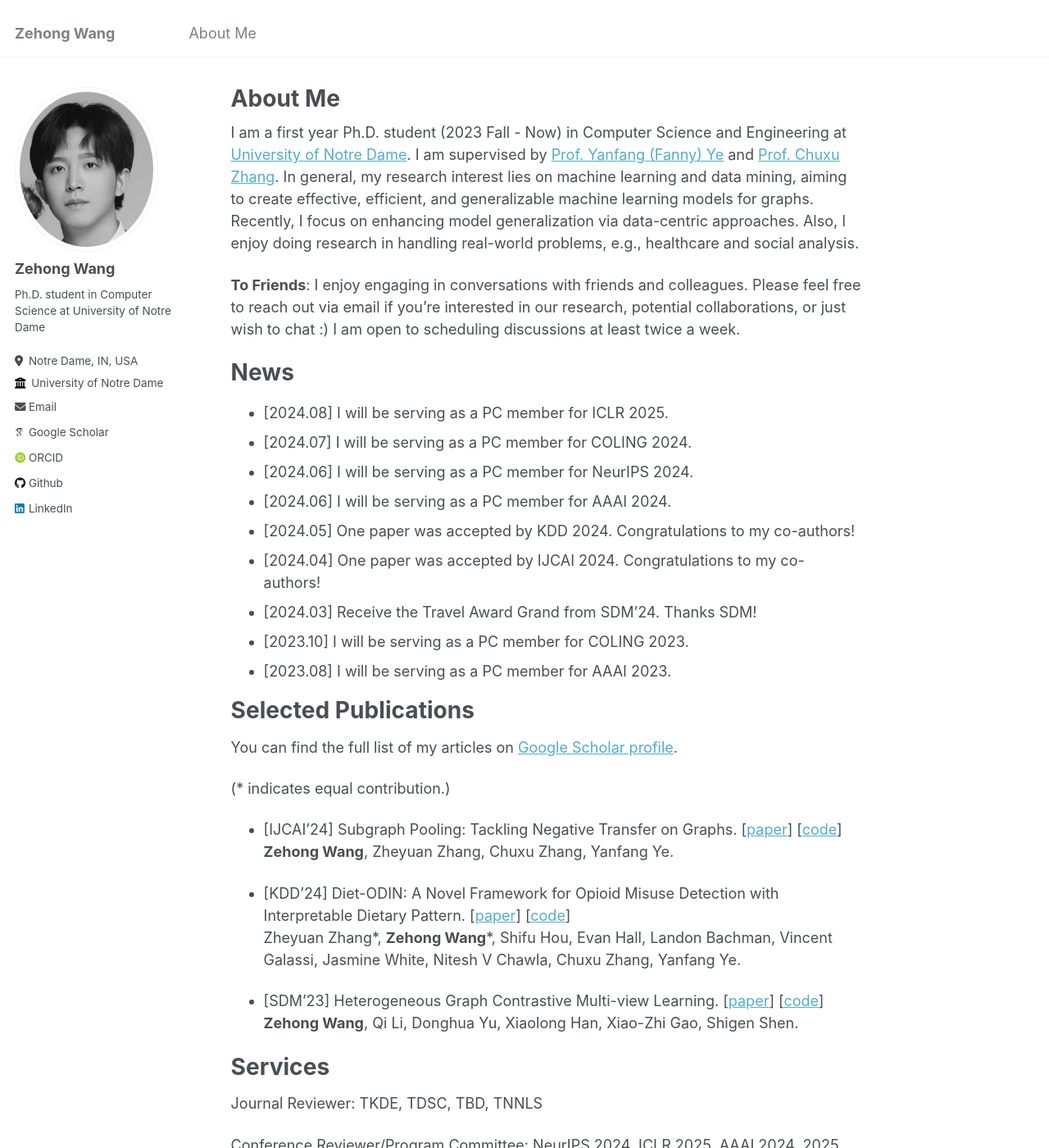
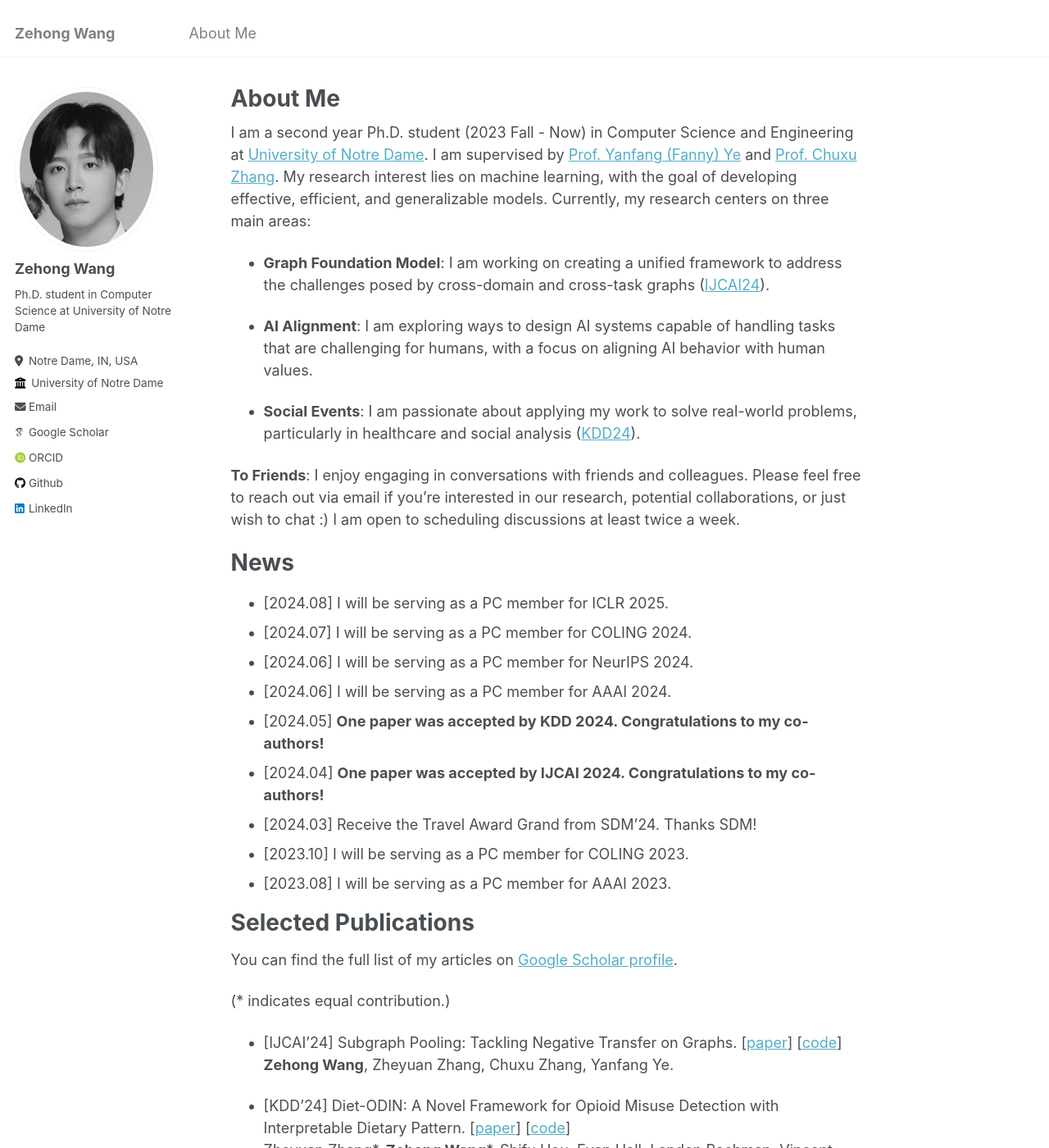
Before and after one commit to Zehong-Wang/Zehong-Wang.github.io, a Jekyll site: the page built from _pages/about.md, in a window 1280 px wide and 1400 px high. Shown: the whole window at 82% size. Built offline with Jekyll 4.4.1, drawn with Linux system fonts in a browser that asks for light colours; some web fonts are replaced.

Commit message:
update profile

```diff
--- a/_pages/about.md
+++ b/_pages/about.md
@@ -7,10 +7,16 @@ redirect_from:
   - /about.html
 ---
 
-I am a first year Ph.D. student (2023 Fall - Now) in Computer Science and Engineering at [University of Notre Dame](https://www.nd.edu/). I am supervised by [Prof. Yanfang (Fanny) Ye](http://yes-lab.org/) and [Prof. Chuxu Zhang](https://chuxuzhang.github.io/). In general, my research interest lies on machine learning and data mining, aiming to create effective, efficient, and generalizable machine learning models for graphs. Recently, I focus on enhancing model generalization via data-centric approaches. Also, I enjoy doing research in handling real-world problems, e.g., healthcare and social analysis.
+I am a second year Ph.D. student (2023 Fall - Now) in Computer Science and Engineering at [University of Notre Dame](https://www.nd.edu/). I am supervised by [Prof. Yanfang (Fanny) Ye](http://yes-lab.org/) and [Prof. Chuxu Zhang](https://chuxuzhang.github.io/). My research interest lies on machine learning, with the goal of developing effective, efficient, and generalizable models. Currently, my research centers on three main areas:
+
+- **Graph Foundation Model**: I am working on creating a unified framework to address the challenges posed by cross-domain and cross-task graphs ([IJCAI24](https://arxiv.org/abs/2402.08907)).
+
+- **AI Alignment**: I am exploring ways to design AI systems capable of handling tasks that are challenging for humans, with a focus on aligning AI behavior with human values.
+
+- **Social Events**: I am passionate about applying my work to solve real-world problems, particularly in healthcare and social analysis ([KDD24](https://arxiv.org/abs/2403.08820)).
+
 
 <b>To Friends</b>: I enjoy engaging in conversations with friends and colleagues. Please feel free to reach out via email if you're interested in our research, potential collaborations, or just wish to chat :) I am open to scheduling discussions at least twice a week.
-
 
 News
 ======
@@ -19,8 +25,8 @@ News
 * [2024.07] I will be serving as a PC member for COLING 2024.
 * [2024.06] I will be serving as a PC member for NeurIPS 2024.
 * [2024.06] I will be serving as a PC member for AAAI 2024.
-* [2024.05] One paper was accepted by KDD 2024. Congratulations to my co-authors!
-* [2024.04] One paper was accepted by IJCAI 2024. Congratulations to my co-authors!
+* [2024.05] **One paper was accepted by KDD 2024. Congratulations to my co-authors!**
+* [2024.04] **One paper was accepted by IJCAI 2024. Congratulations to my co-authors!**
 * [2024.03] Receive the Travel Award Grand from SDM'24. Thanks SDM!
 * [2023.10] I will be serving as a PC member for COLING 2023.
 * [2023.08] I will be serving as a PC member for AAAI 2023.
```
